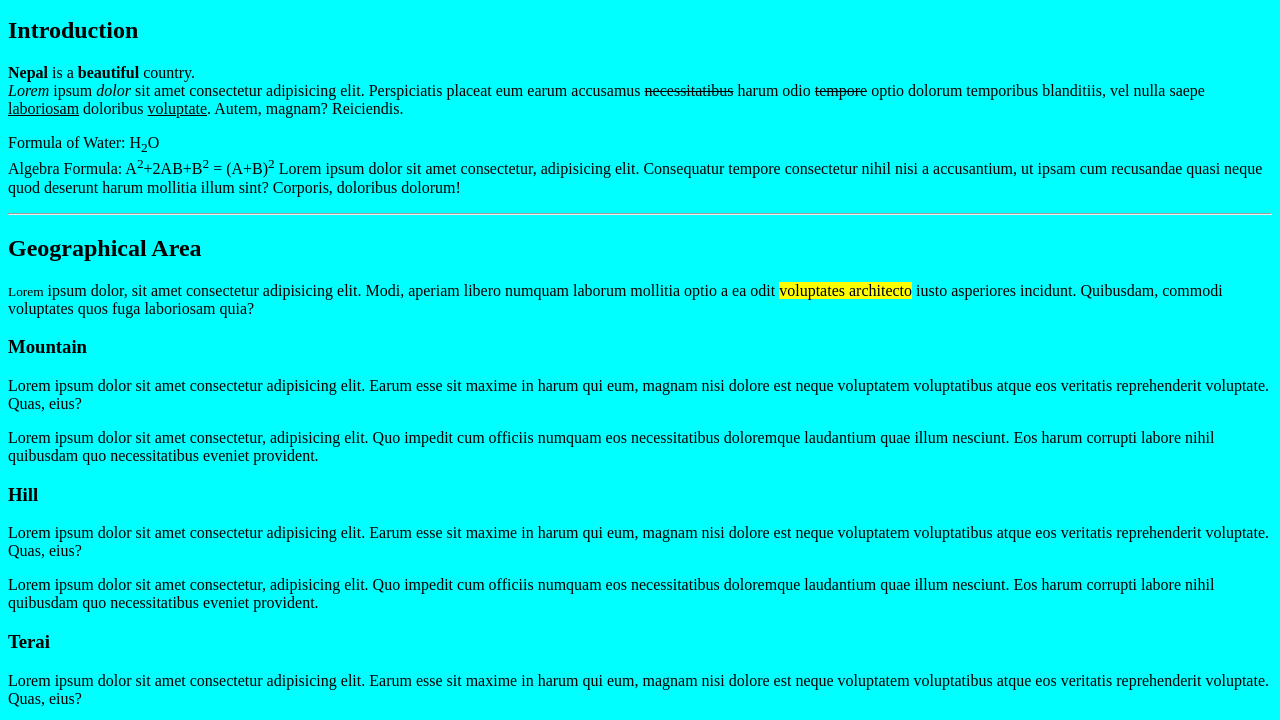
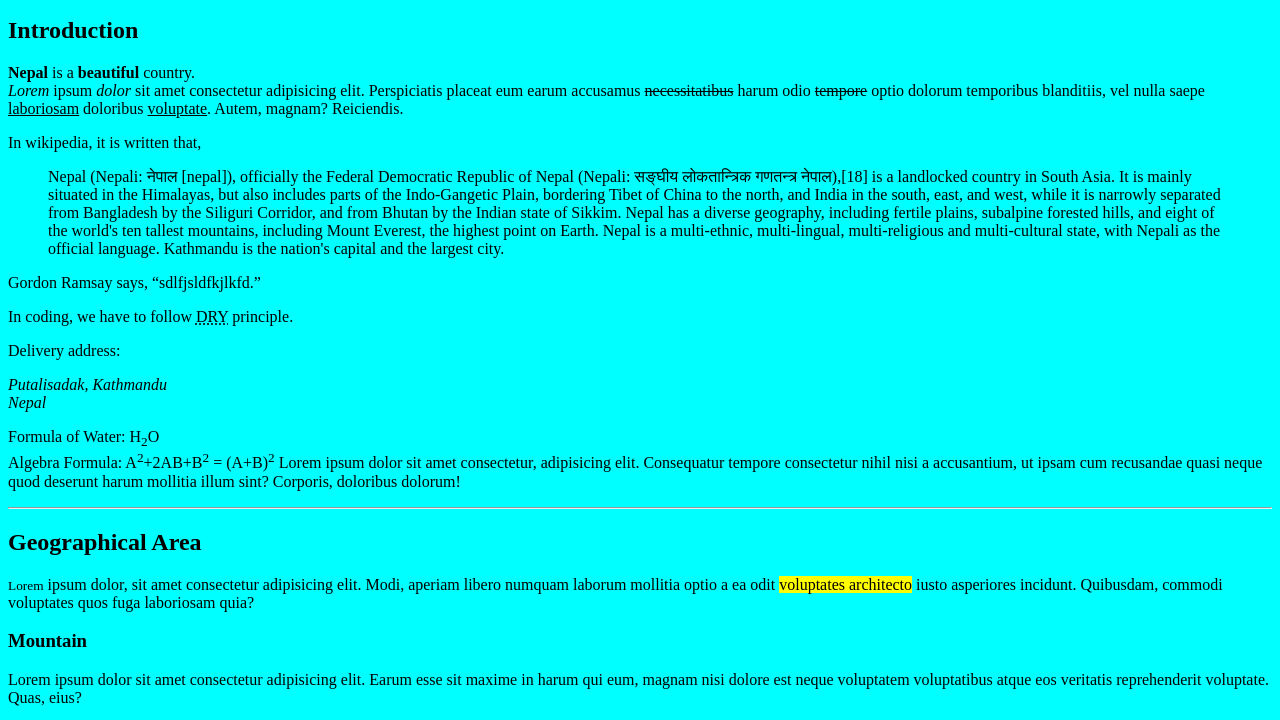
Before and after one commit to mearjunsingh/learn-html, a plain HTML site: page index.html in a window 1280 px wide. Shown: the part 71-791 px from the top of the page. Drawn offline with Linux system fonts and the light colour scheme.

Commit message:
day 3 completed

```diff
--- a/index.html
+++ b/index.html
@@ -18,11 +18,45 @@
         <b>Nepal</b> is a <strong>beautiful</strong> country.
         <br>
         <i>Lorem</i> ipsum <em>dolor</em> sit amet consectetur adipisicing elit. Perspiciatis
-        placeat eum earum accusamus <s>necessitatibus</s> harum odio <del>tempore</del> optio dolorum temporibus blanditiis, vel nulla
+        placeat eum earum accusamus <s>necessitatibus</s> harum odio <del>tempore</del> optio dolorum temporibus
+        blanditiis, vel nulla
         saepe <u>laboriosam</u> doloribus <ins>voluptate</ins>. Autem, magnam? Reiciendis.
     </p>
 
     <p>
+        In wikipedia, it is written that,
+
+    <blockquote>
+        Nepal (Nepali: नेपाल [nepal]), officially the Federal Democratic Republic of Nepal
+        (Nepali: सङ्घीय लोकतान्त्रिक गणतन्त्र नेपाल),[18] is a landlocked country in South Asia. It is mainly situated
+        in the Himalayas, but also includes parts of the Indo-Gangetic Plain, bordering Tibet of China to the north, and
+        India in the south, east, and west, while it is narrowly separated from Bangladesh by the Siliguri Corridor, and
+        from Bhutan by the Indian state of Sikkim. Nepal has a diverse geography, including fertile plains, subalpine
+        forested hills, and eight of the world's ten tallest mountains, including Mount Everest, the highest point on
+        Earth. Nepal is a multi-ethnic, multi-lingual, multi-religious and multi-cultural state, with Nepali as the
+        official language. Kathmandu is the nation's capital and the largest city.
+    </blockquote>
+    </p>
+
+    <p>
+        Gordon Ramsay says, <q>sdlfjsldfkjlkfd.</q>
+    </p>
+
+    <p>
+        In coding, we have to follow <abbr title="Don't Repeat Yourself">DRY</abbr> principle.
+    </p>
+
+    <p>
+        Delivery address:
+
+    <address>
+        Putalisadak, Kathmandu<br>
+        Nepal
+    </address>
+    </p>
+
+    <p>
+        <!-- we have used supersript and subscript tag -->
         Formula of Water: H<sub>2</sub>O <br>
         Algebra Formula: A<sup>2</sup>+2AB+B<sup>2</sup> = (A+B)<sup>2</sup>
         Lorem ipsum dolor sit amet consectetur, adipisicing elit. Consequatur tempore consectetur nihil nisi a
@@ -35,8 +69,10 @@
     <h2>Geographical Area</h2>
 
     <p>
-        <small>Lorem</small> ipsum dolor, sit amet consectetur adipisicing elit. Modi, aperiam libero numquam laborum mollitia optio a
-        ea odit <mark>voluptates architecto</mark> iusto asperiores incidunt. Quibusdam, commodi voluptates quos fuga laboriosam
+        <small>Lorem</small> ipsum dolor, sit amet consectetur adipisicing elit. Modi, aperiam libero numquam laborum
+        mollitia optio a
+        ea odit <mark>voluptates architecto</mark> iusto asperiores incidunt. Quibusdam, commodi voluptates quos fuga
+        laboriosam
         quia?
     </p>
 
```
Also changed, not shown: 1 other file. Lines whose indentation alone changed are shown as unchanged.
